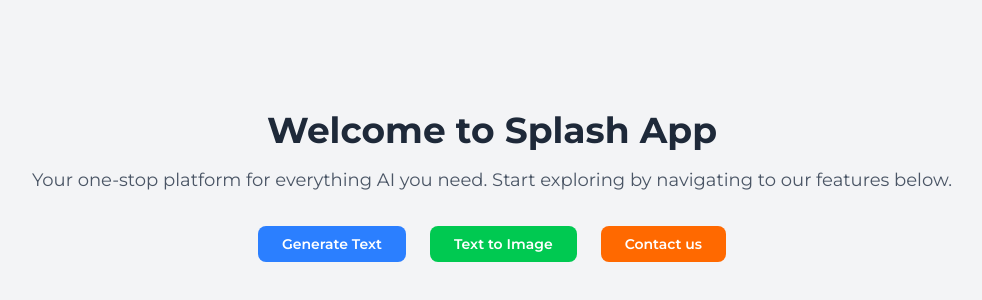
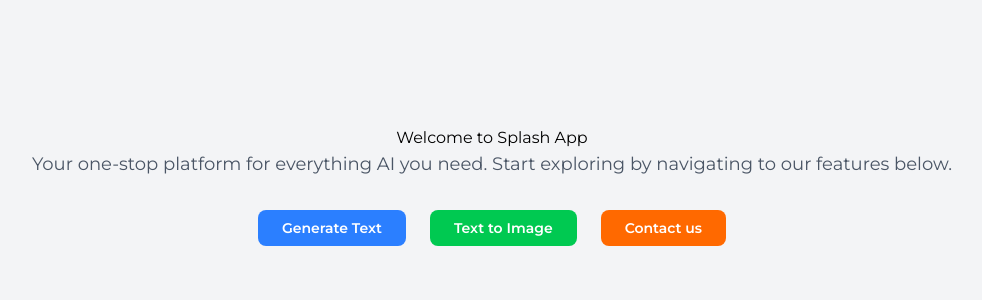
Before and after one commit to Mistire/alx-project-0x03-setup, a Next.js app in the folder alx-project-0x03/: page / in a window 1280 px wide. Shown: the part 214-514 px from the top of the page, without its empty margins (148-1130 px from the left). Built offline with nearby package versions, Linux system fonts and the light colour scheme.

Commit message:
Resolve a 404 page not found..4

```diff
--- a/alx-project-0x03/pages/index.tsx
+++ b/alx-project-0x03/pages/index.tsx
@@ -13,9 +13,8 @@ export default function Home() {
   return (
     <div className="min-h-screen bg-gray-100 flex flex-col justify-center items-center text-center">
       {/* Welcome Message */}
-      <h1 className="text-4xl font-bold text-gray-800 mb-4">
-        Welcome to Splash App
-      </h1>
+      <h1>Welcome to Splash App</h1>
+
       <p className="text-lg text-gray-600 mb-8">
         Your one-stop platform for everything AI you need. Start exploring by
         navigating to our features below.
```
